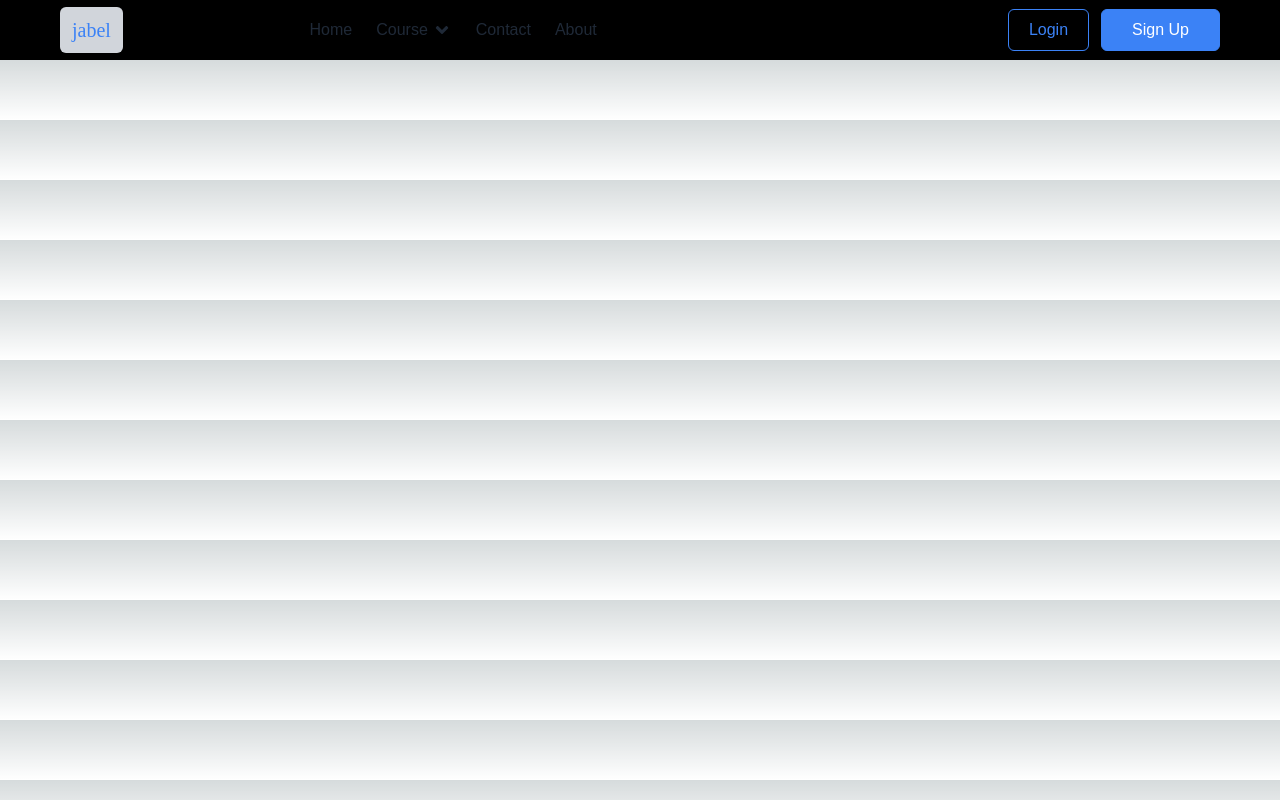
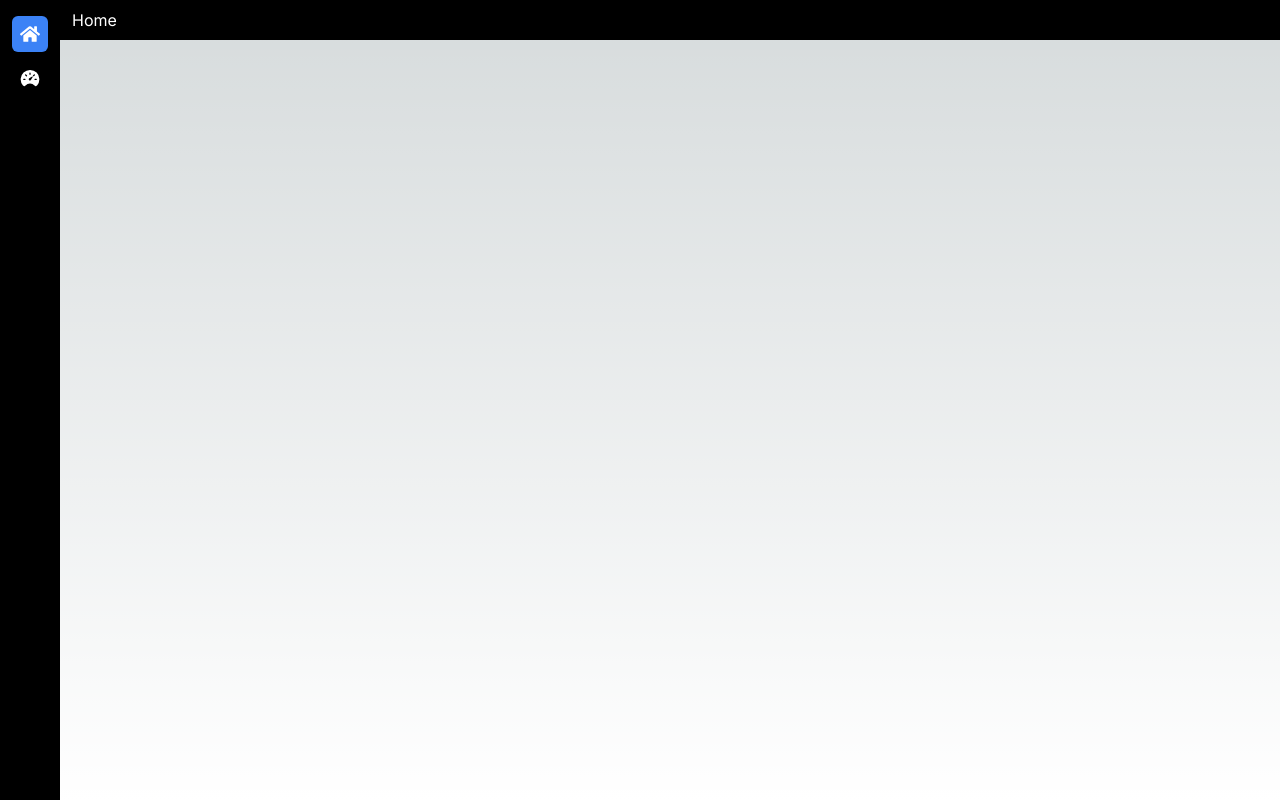
Before and after one commit to ankr19/practicetailwind, a Next.js app: page / in a window 1280 px wide. Built offline with nearby package versions, Linux system fonts and the light colour scheme.

Commit message:
pages: added pages

```diff
--- /dev/null
+++ b/app/dashboard/page.js
@@ -0,0 +1,10 @@
+import Sidebar3 from '@/components/Sidebar3'
+import React from 'react'
+
+export default function page() {
+  return (
+    <Sidebar3>
+      Dashboard
+    </Sidebar3>
+  )
+}
--- a/app/page.js
+++ b/app/page.js
@@ -1,11 +1,15 @@
 import Navbar from "@/components/Navbar";
 import Navbar2 from "@/components/Navbar2";
+import Sidebar2 from "@/components/Sidebar2";
+import Sidebar3 from "@/components/Sidebar3";
 import Image from "next/image";
 
 export default function Home() {
   return (
     <>
-    <Navbar2/>
+    <Sidebar3>
+      Home
+    </Sidebar3>
     </>
   );
 }
```
